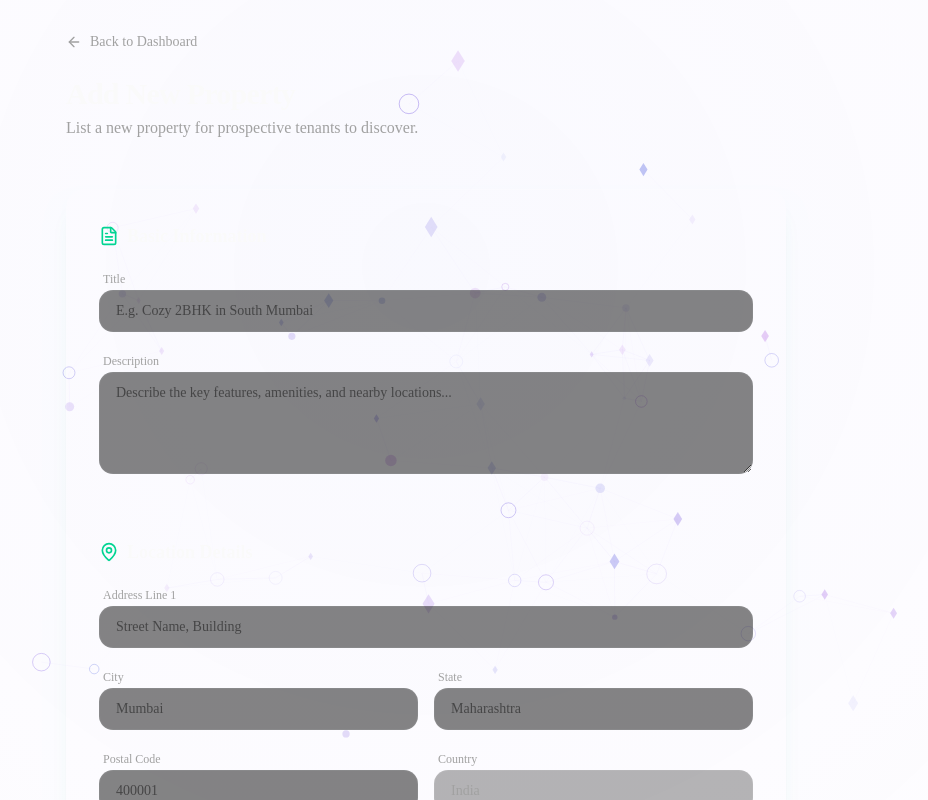
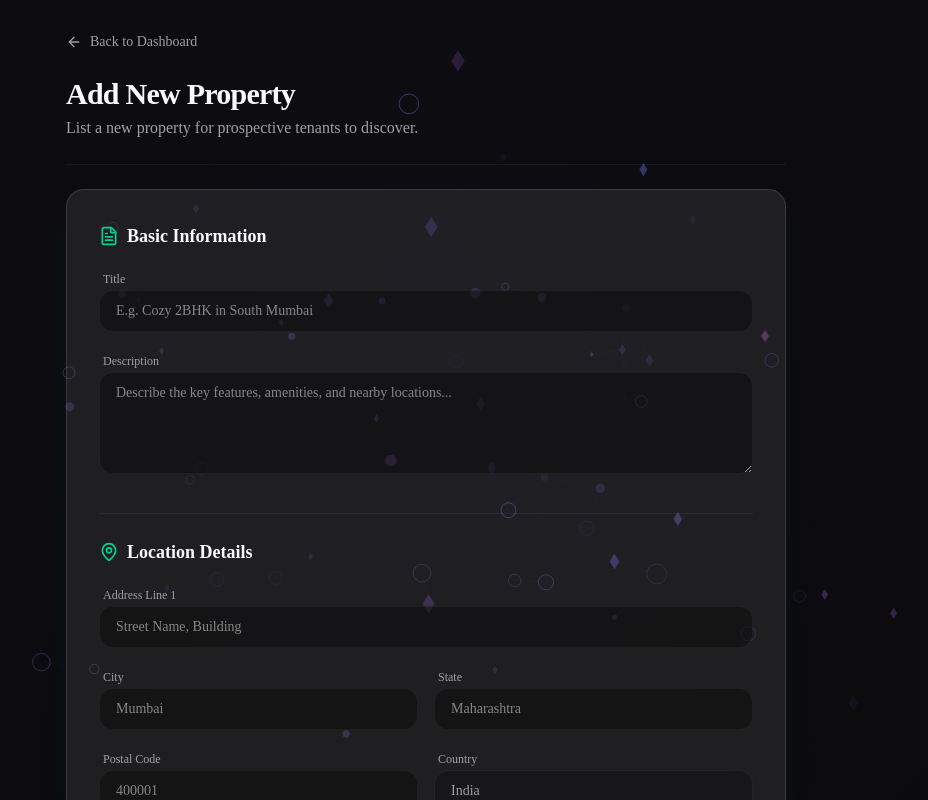
Before and after one commit to arjun-695/rental_management_system, a Next.js app: page /owner/properties/new in a window 1280 px wide. Shown: the top 800 px of the page, without its empty margins (214-1142 px from the left). Built offline with nearby package versions, Linux system fonts and the light colour scheme.

Commit message:
"dark theme applied"

```diff
--- a/src/app/globals.css
+++ b/src/app/globals.css
@@ -245,9 +245,14 @@
 
 /* Glass card */
 .glass-card {
-  background: rgba(255, 255, 255, 0.08);
+  background: rgba(0, 0, 0, 0.02);
   backdrop-filter: blur(16px);
   -webkit-backdrop-filter: blur(16px);
+  border: 1px solid rgba(0, 0, 0, 0.08);
+}
+
+.dark .glass-card {
+  background: rgba(255, 255, 255, 0.08);
   border: 1px solid rgba(255, 255, 255, 0.12);
 }
 
--- a/src/app/layout.tsx
+++ b/src/app/layout.tsx
@@ -28,7 +28,7 @@ export default function RootLayout({
   return (
     <html
       lang="en"
-      className={`${geistSans.variable} ${geistMono.variable} h-full antialiased`}
+      className={`${geistSans.variable} ${geistMono.variable} h-full antialiased dark`}
     >
       <body className="min-h-full flex flex-col">
         <Providers>{children}</Providers>
```
